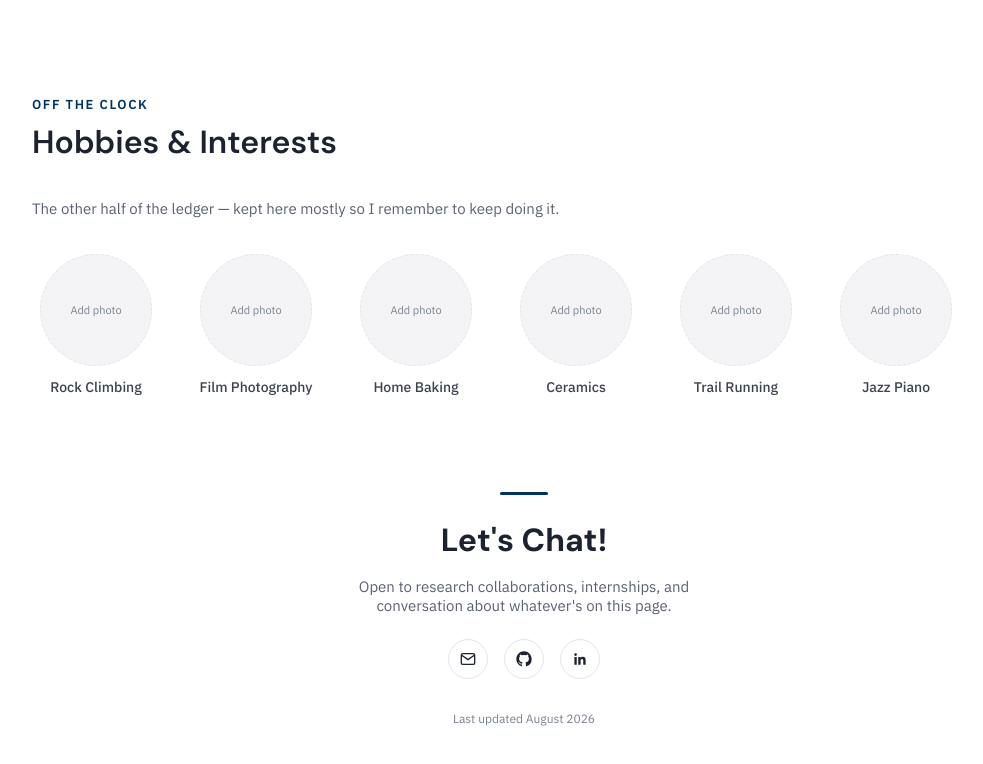
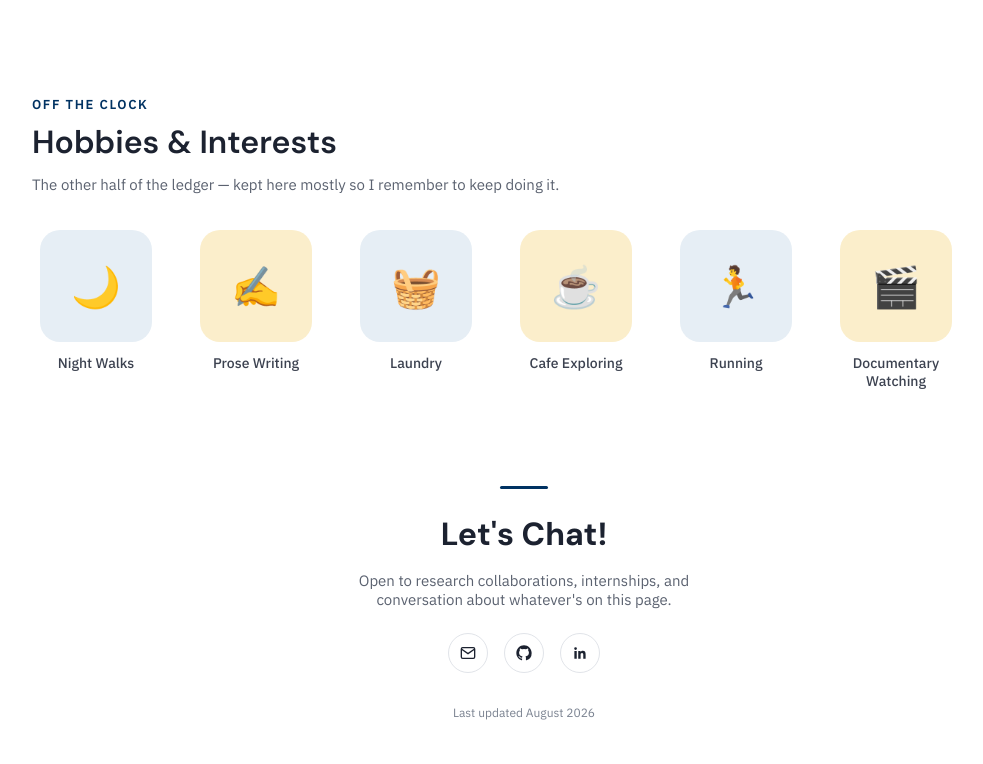
Before and after one commit to naheejeong/naheejeong.github.io, a React (Vite) app: page / in a window 1280 px wide. Shown: the part 2453-3217 px from the top of the page, without its empty margins (116-1099 px from the left). Built offline with nearby package versions, Linux system fonts and the light colour scheme.

Commit message:
revise hobbies

```diff
--- a/src/App.css
+++ b/src/App.css
@@ -454,21 +454,29 @@
 .hobby__photo {
   width: 112px;
   height: 112px;
-  border-radius: 50%;
-  background: var(--color-placeholder-bg);
-  border: 1px dashed var(--color-border);
+  border-radius: 20px;
   display: flex;
   align-items: center;
   justify-content: center;
-  color: var(--color-muted-3);
-  font-size: 11px;
-  overflow: hidden;
+  transition: transform 0.2s ease, box-shadow 0.2s ease;
 }
 
-.hobby__photo img {
-  width: 100%;
-  height: 100%;
-  object-fit: cover;
+.hobby__photo:hover {
+  transform: translateY(-2px);
+  box-shadow: 0 10px 20px var(--color-card-shadow);
+}
+
+.hobby__photo--navy {
+  background: var(--color-accent-tint);
+}
+
+.hobby__photo--gold {
+  background: var(--color-gold-tint);
+}
+
+.hobby__emoji {
+  font-size: 40px;
+  line-height: 1;
 }
 
 .hobby__name {
--- a/src/components/HobbiesSection.tsx
+++ b/src/components/HobbiesSection.tsx
@@ -1,27 +1,4 @@
-import { useState } from 'react';
 import type { Hobby } from '../data/hobbies';
-
-interface HobbyPhotoProps {
-  hobby: Hobby;
-}
-
-function HobbyPhoto({ hobby }: HobbyPhotoProps) {
-  const [failed, setFailed] = useState(!hobby.image);
-
-  if (failed || !hobby.image) {
-    return (
-      <div className="hobby__photo">
-        <span>Add photo</span>
-      </div>
-    );
-  }
-
-  return (
-    <div className="hobby__photo">
-      <img src={`/images/${hobby.image}`} alt="Add photo" onError={() => setFailed(true)} />
-    </div>
-  );
-}
 
 interface HobbiesSectionProps {
   hobbies: Hobby[];
@@ -33,16 +10,21 @@
       <div className="section__eyebrow" style={{ color: 'var(--color-accent)' }}>
         Off the Clock
       </div>
-      <h2 className="section__title" style={{ fontWeight: 600, fontSize: 32 }}>
+      <h2 className="section__title" style={{ fontWeight: 600, fontSize: 32, marginBottom: 12 }}>
         Hobbies &amp; Interests
       </h2>
       <p className="hobbies__subtitle">
         The other half of the ledger &mdash; kept here mostly so I remember to keep doing it.
       </p>
       <div className="hobbies__list">
-        {hobbies.map((hobby) => (
+        {hobbies.map((hobby, index) => (
           <div key={hobby.id} className="hobby">
-            <HobbyPhoto hobby={hobby} />
+            <div
+              className={`hobby__photo ${index % 2 === 0 ? 'hobby__photo--navy' : 'hobby__photo--gold'}`}
+              aria-hidden="true"
+            >
+              <span className="hobby__emoji">{hobby.emoji}</span>
+            </div>
             <div className="hobby__name">{hobby.name}</div>
           </div>
         ))}
--- a/src/data/hobbies.ts
+++ b/src/data/hobbies.ts
@@ -1,17 +1,14 @@
 export interface Hobby {
   id: string;
   name: string;
-  /** Filename under /public/images/, e.g. 'climbing.jpg'. Empty until a real photo is added. */
-  image?: string;
+  emoji: string;
 }
 
-// TODO: drop real photos into public/images/ and set each `image` filename.
-
 export const hobbies: Hobby[] = [
-  { id: 'h1', name: 'Rock Climbing' },
-  { id: 'h2', name: 'Film Photography' },
-  { id: 'h3', name: 'Home Baking' },
-  { id: 'h4', name: 'Ceramics' },
-  { id: 'h5', name: 'Trail Running' },
-  { id: 'h6', name: 'Jazz Piano' },
+  { id: 'h1', name: 'Night Walks', emoji: '🌙' },
+  { id: 'h2', name: 'Prose Writing', emoji: '✍️' },
+  { id: 'h3', name: 'Laundry', emoji: '🧺' },
+  { id: 'h4', name: 'Cafe Exploring', emoji: '☕' },
+  { id: 'h5', name: 'Running', emoji: '🏃' },
+  { id: 'h6', name: 'Documentary Watching', emoji: '🎬' },
 ];
```
